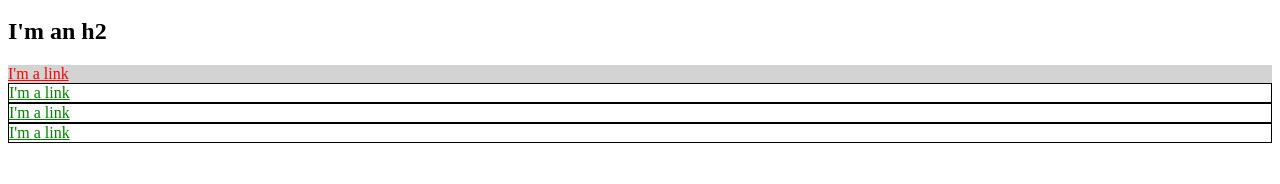
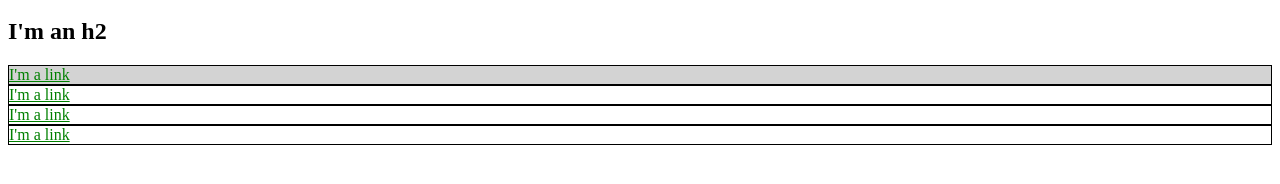
Before and after one commit to brugs/brugs.github.io, a plain HTML site: page index.html in a window 1280 px wide. Shown: the part 136-320 px from the top of the page. Drawn offline with Linux system fonts and the light colour scheme.

Commit message:
Add internal stylesheet, classes and ids

```diff
--- a/index.html
+++ b/index.html
@@ -32,7 +32,7 @@
       </li>
     </ul>
     <h2>I'm an h2</h2>
-    <div id="exec-bio">
+    <div id="exec-bio" class="bio-box">
       <a href="https://example.com/">I'm a link</a>
     </div>
     <div class="bio-box">
```
